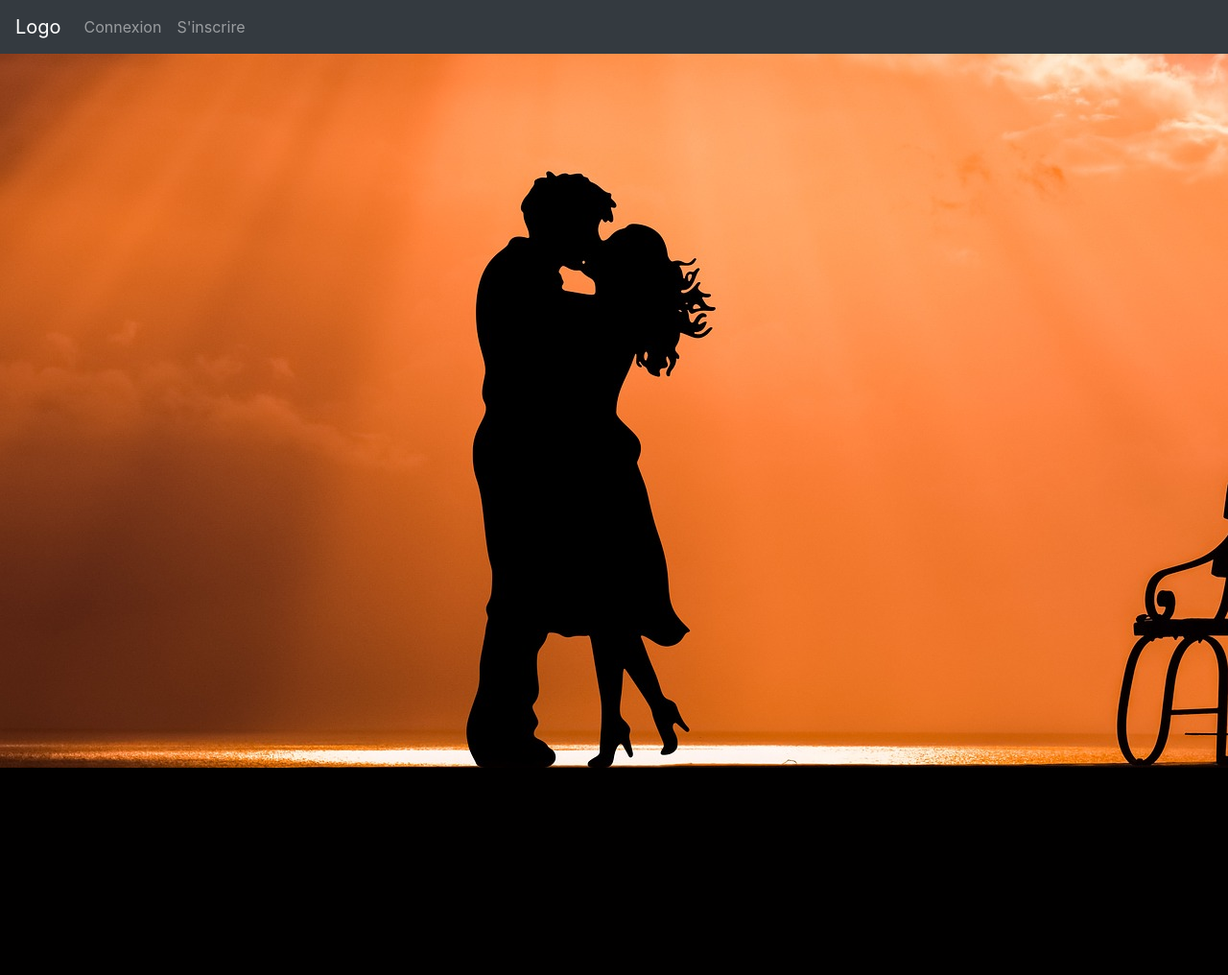
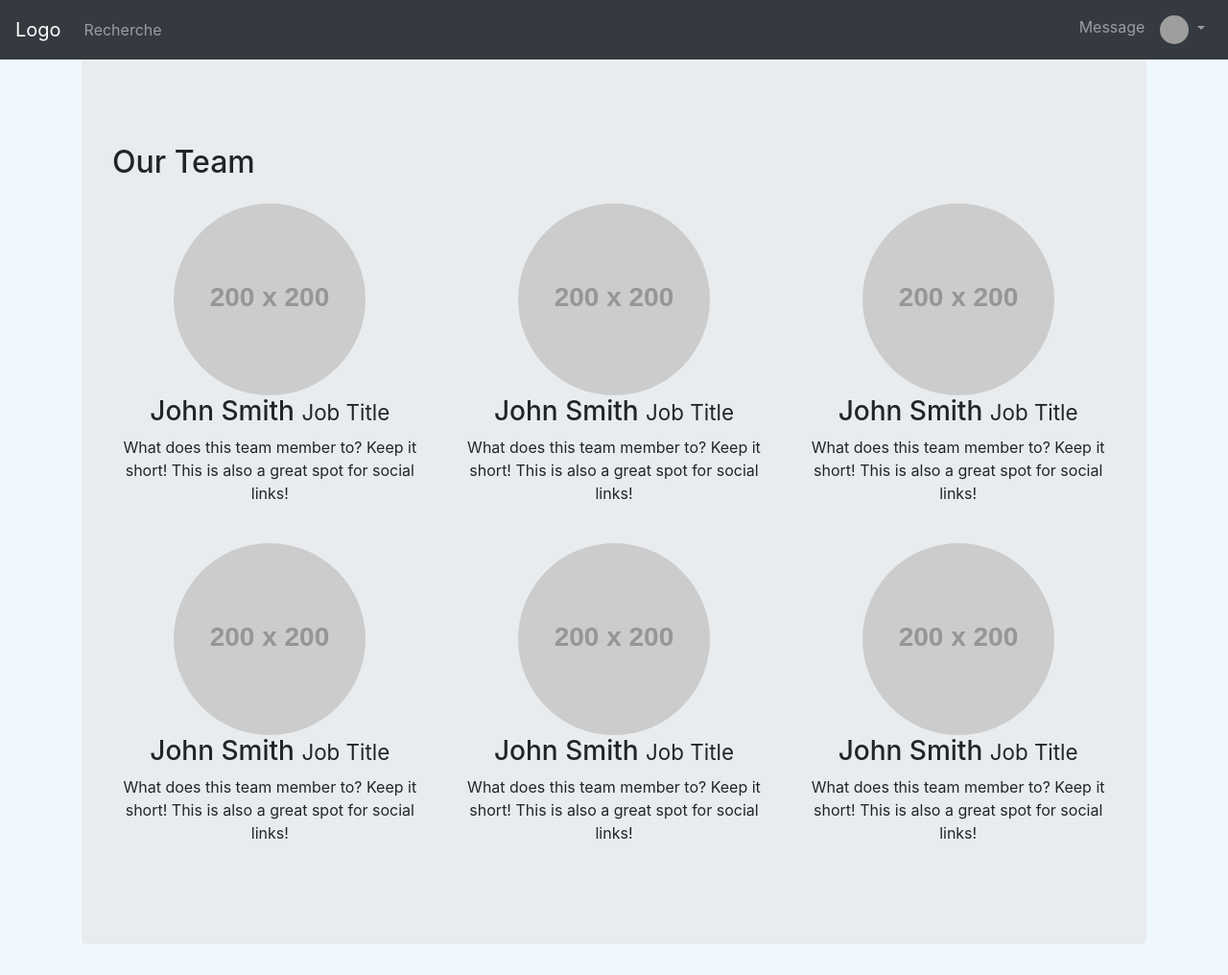
Before and after one commit to Sirzesx/Meetoo, a PHP site: page /CoIndex.php in a window 1280 px wide. Shown: the whole page at 96% size. Before the commit the page ends 800 px from the top, so only its background shows below. Run offline with PHP 8.4, Linux system fonts and the light colour scheme; grey boxes labelled with a size stand in for pictures from a placeholder-image service; some libraries are stand-ins or nearby versions; grey boxes are pictures that could not be loaded.

Commit message:
Changement CSS+CoIndex

```diff
--- a/CoIndex.php
+++ b/CoIndex.php
@@ -7,7 +7,7 @@
     <meta name="viewport" content="width=device-width, initial-scale=1">
 
     <link href="bootstrap-4.1.0/dist/css/bootstrap.min.css" rel="stylesheet">
-    <link rel="stylesheet" href="style.css" />
+    <link rel="stylesheet" href="css/styleCo.css" />
     <!-- HTML5 Shim and Respond.js IE8 support of HTML5 elements and media queries -->
     <!-- WARNING: Respond.js doesn't work if you view the page via file:// -->
     <!--[if lt IE 9]>
@@ -17,7 +17,7 @@
   </head>
 
 
-  <body>
+  <body class="bodyco">
 
 		<nav class="navbar navbar-expand-sm bg-dark navbar-dark">
 		<!-- Brand -->
@@ -27,11 +27,89 @@
 			<ul class="navbar-nav">
 
 			  <li class="nav-item">
-        <a class="nav-link" href="connexion.php">Connexion</a>
+				<a class="nav-link" href="connexion.php">Recherche</a>
 			  </li>
 
-      <li class="nav-item">
-        <a class="nav-link" href="inscription.php">S'inscrire</a>
+			</ul>
+
+
+			<ul class="nav navbar-nav ml-auto">
+				<li class="nav-item" ><a class="nav-link" href="">  Message </a></li>
+				<li class="nav-item dropdown">
+					<a class="nav-link dropdown-toggle" href="http://example.com" id="navbarDropdownMenuLink" data-toggle="dropdown" aria-haspopup="true" aria-expanded="false">
+						<img alt="User Pic" src="https://x1.xingassets.com/assets/frontend_minified/img/users/nobody_m.original.jpg" id="profile-image1" class="img-circle img-responsive">
+					</a>
+					<div class="dropdown-menu" aria-labelledby="navbarDropdownMenuLink">
+					  <a class="dropdown-item" href="#">Profil</a>
+					  <a class="dropdown-item" href="#">Parametre</a>
+					  <a class="dropdown-item" href="#">Deconnexion</a>
+					</div>
 				</li>
+			</ul>
 
 		</nav>
+
+		<div class="container" id="containerInCo">
+			<div class="jumbotron" id="jumbInCo">
+					<div class="row">
+						<div class="col-lg-12">
+						  <h2 class="my-4">Our Team</h2>
+						</div>
+						<div class="col-lg-4 col-sm-6 text-center mb-4">
+						  <img class="rounded-circle img-fluid d-block mx-auto" src="http://placehold.it/200x200" alt="">
+						  <h3>John Smith
+							<small>Job Title</small>
+						  </h3>
+						  <p>What does this team member to? Keep it short! This is also a great spot for social links!</p>
+						</div>
+						<div class="col-lg-4 col-sm-6 text-center mb-4">
+						  <img class="rounded-circle img-fluid d-block mx-auto" src="http://placehold.it/200x200" alt="">
+						  <h3>John Smith
+							<small>Job Title</small>
+						  </h3>
+						  <p>What does this team member to? Keep it short! This is also a great spot for social links!</p>
+						</div>
+						<div class="col-lg-4 col-sm-6 text-center mb-4">
+						  <img class="rounded-circle img-fluid d-block mx-auto" src="http://placehold.it/200x200" alt="">
+						  <h3>John Smith
+							<small>Job Title</small>
+						  </h3>
+						  <p>What does this team member to? Keep it short! This is also a great spot for social links!</p>
+						</div>
+						<div class="col-lg-4 col-sm-6 text-center mb-4">
+						  <img class="rounded-circle img-fluid d-block mx-auto" src="http://placehold.it/200x200" alt="">
+						  <h3>John Smith
+							<small>Job Title</small>
+						  </h3>
+						  <p>What does this team member to? Keep it short! This is also a great spot for social links!</p>
+						</div>
+						<div class="col-lg-4 col-sm-6 text-center mb-4">
+						  <img class="rounded-circle img-fluid d-block mx-auto" src="http://placehold.it/200x200" alt="">
+						  <h3>John Smith
+							<small>Job Title</small>
+						  </h3>
+						  <p>What does this team member to? Keep it short! This is also a great spot for social links!</p>
+						</div>
+						<div class="col-lg-4 col-sm-6 text-center mb-4">
+						  <img class="rounded-circle img-fluid d-block mx-auto" src="http://placehold.it/200x200" alt="">
+						  <h3>John Smith
+							<small>Job Title</small>
+						  </h3>
+						  <p>What does this team member to? Keep it short! This is also a great spot for social links!</p>
+						</div>
+				</div>
+
+			</div>
+		</div>
+
+
+
+	</body>
+
+
+
+	<script type="text/javascript" src="js/inscription.js"></script>
+    <script src="https://ajax.googleapis.com/ajax/libs/jquery/1.12.4/jquery.min.js"></script>
+    <script src="bootstrap-4.1.0/dist/js/bootstrap.min.js"></script>
+  </body>
+</html>
--- /dev/null
+++ b/css/styleCo.css
@@ -0,0 +1,29 @@
+
+/* NavBar + profil*/
+
+.ml-auto .dropdown-menu {
+      left: auto !important;
+      right: 0px;
+    }
+
+
+#profile-image1 {
+    cursor: pointer;
+     width: 30px;
+    height: 30px;
+	border-radius: 50%;
+	}
+
+
+/*
+#jumbInCo {
+	background-color:white;
+	border-radius: 30px;
+}
+*/
+
+body{
+
+	background-color:#F0F8FF;
+	/*background-repeat: no-repeat;*/
+}
--- a/index.php
+++ b/index.php
@@ -7,7 +7,7 @@
     <meta name="viewport" content="width=device-width, initial-scale=1">
 
     <link href="bootstrap-4.1.0/dist/css/bootstrap.min.css" rel="stylesheet">
-    <link rel="stylesheet" href="style.css" />
+    <link rel="stylesheet" href="css/style.css" />
     <!-- HTML5 Shim and Respond.js IE8 support of HTML5 elements and media queries -->
     <!-- WARNING: Respond.js doesn't work if you view the page via file:// -->
     <!--[if lt IE 9]>
--- a/inscription.php
+++ b/inscription.php
@@ -8,7 +8,7 @@
     <!--<meta name="viewport" content="width=device-width, initial-scale=1">-->
 
     <link href="bootstrap-4.1.0/dist/css/bootstrap.min.css" rel="stylesheet">
-    <link rel="stylesheet" href="style.css" />
+    <link rel="stylesheet" href="css/style.css" />
 
 
     <!-- HTML5 Shim and Respond.js IE8 support of HTML5 elements and media queries -->
```
Also changed, not shown: connexion.php (+4 -4 lines), css/style.css (added, +194 -0 lines). Lines whose indentation alone changed are shown as unchanged.
